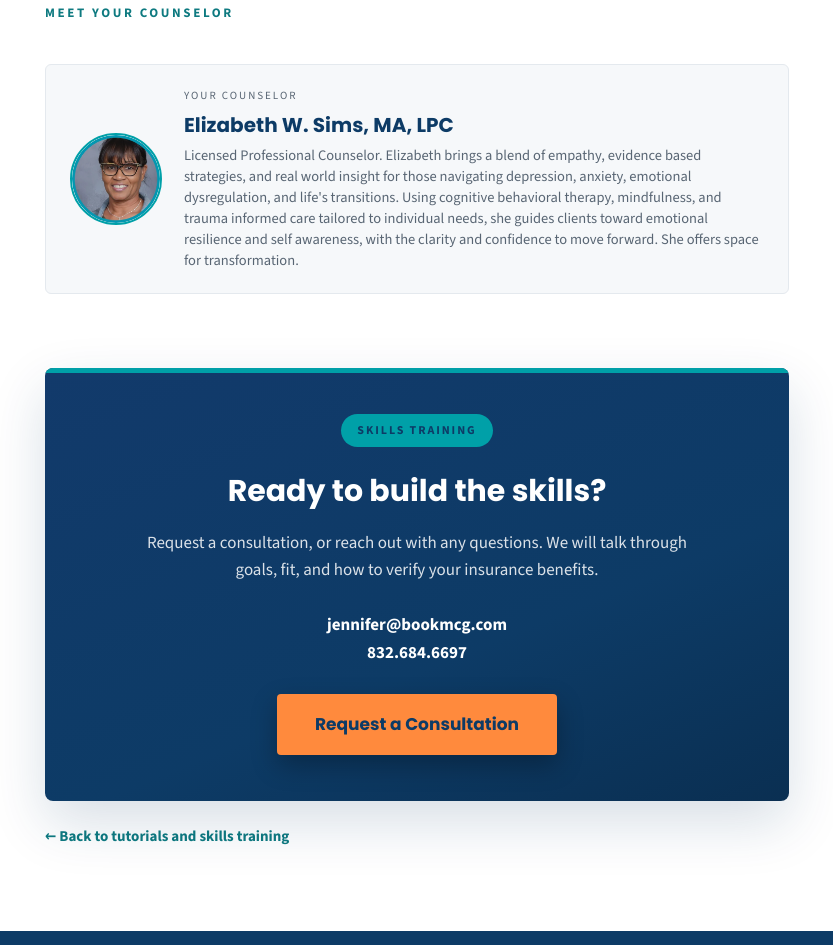
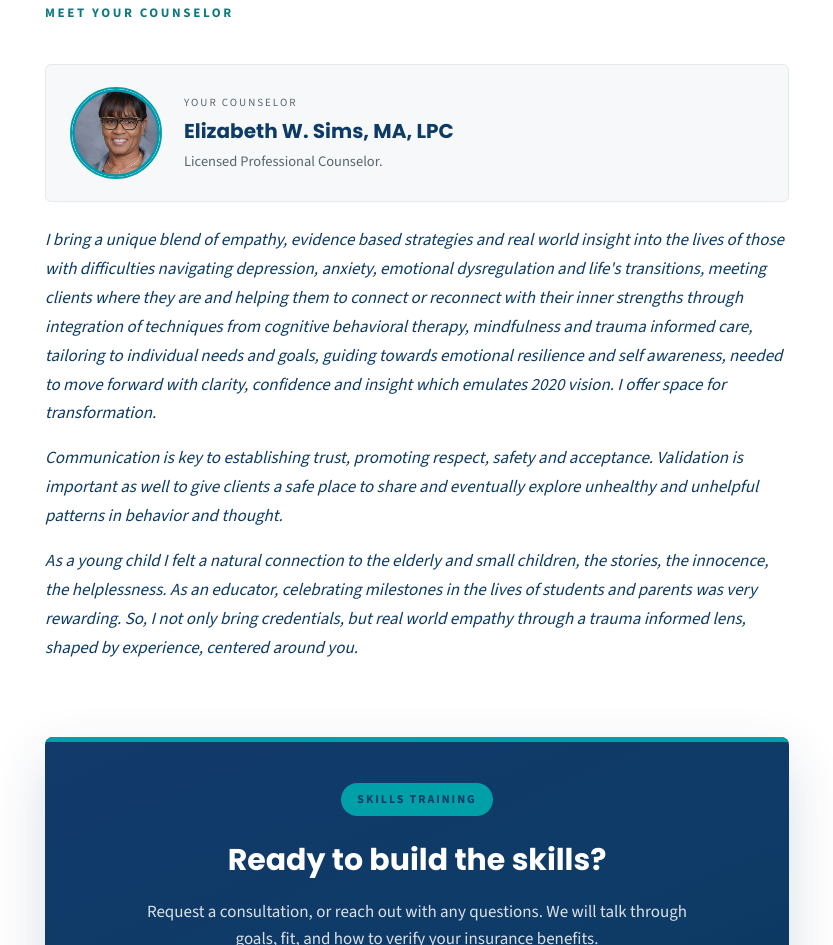
Before and after one commit to infojennifermurchison-del/bookmcg, a plain HTML site: page tutorials/skills-training.html in a window 1280 px wide. Shown: the part 1573-2518 px from the top of the page, without its empty margins (223-1056 px from the left). Drawn offline with nearby package versions, Linux system fonts and the light colour scheme.

Commit message:
Skills Training: use Elizabeth's full first-person bio
Co-Authored-By: Claude Opus 4.8 <noreply@anthropic.com>
Claude-Session: https://claude.ai/code/session_01Pff93i84n3PAyLtzburqKA

```diff
--- a/tutorials/skills-training.html
+++ b/tutorials/skills-training.html
@@ -17,6 +17,9 @@
   .rt-contact a { color: #fff; font-weight: 700; text-decoration: none; }
   .rt-contact a:hover { text-decoration: underline; }
   .hero-btn-wrap { margin-top: 28px; }
+  .rt-bio { margin-top: 24px; }
+  .rt-bio p { font-size: 17px; color: var(--charcoal); line-height: 1.7; font-style: italic; margin: 0 0 16px; }
+  .rt-bio p:last-child { margin-bottom: 0; }
 </style>
 </head>
 <body>
@@ -129,16 +132,37 @@
         <div>
           <p class="who-label">Your counselor</p>
           <p class="who-name">Elizabeth W. Sims, MA, LPC</p>
-          <p class="who-note">
-            Licensed Professional Counselor. Elizabeth brings a blend of empathy,
-            evidence based strategies, and real world insight for those navigating
-            depression, anxiety, emotional dysregulation, and life's transitions.
-            Using cognitive behavioral therapy, mindfulness, and trauma informed
-            care tailored to individual needs, she guides clients toward emotional
-            resilience and self awareness, with the clarity and confidence to move
-            forward. She offers space for transformation.
-          </p>
+          <p class="who-note">Licensed Professional Counselor.</p>
         </div>
+      </div>
+
+      <div class="rt-bio">
+        <p>
+          I bring a unique blend of empathy, evidence based strategies and real
+          world insight into the lives of those with difficulties navigating
+          depression, anxiety, emotional dysregulation and life's transitions,
+          meeting clients where they are and helping them to connect or reconnect
+          with their inner strengths through integration of techniques from
+          cognitive behavioral therapy, mindfulness and trauma informed care,
+          tailoring to individual needs and goals, guiding towards emotional
+          resilience and self awareness, needed to move forward with clarity,
+          confidence and insight which emulates 2020 vision. I offer space for
+          transformation.
+        </p>
+        <p>
+          Communication is key to establishing trust, promoting respect, safety
+          and acceptance. Validation is important as well to give clients a safe
+          place to share and eventually explore unhealthy and unhelpful patterns
+          in behavior and thought.
+        </p>
+        <p>
+          As a young child I felt a natural connection to the elderly and small
+          children, the stories, the innocence, the helplessness. As an educator,
+          celebrating milestones in the lives of students and parents was very
+          rewarding. So, I not only bring credentials, but real world empathy
+          through a trauma informed lens, shaped by experience, centered around
+          you.
+        </p>
       </div>
     </div>
   </section>
```
